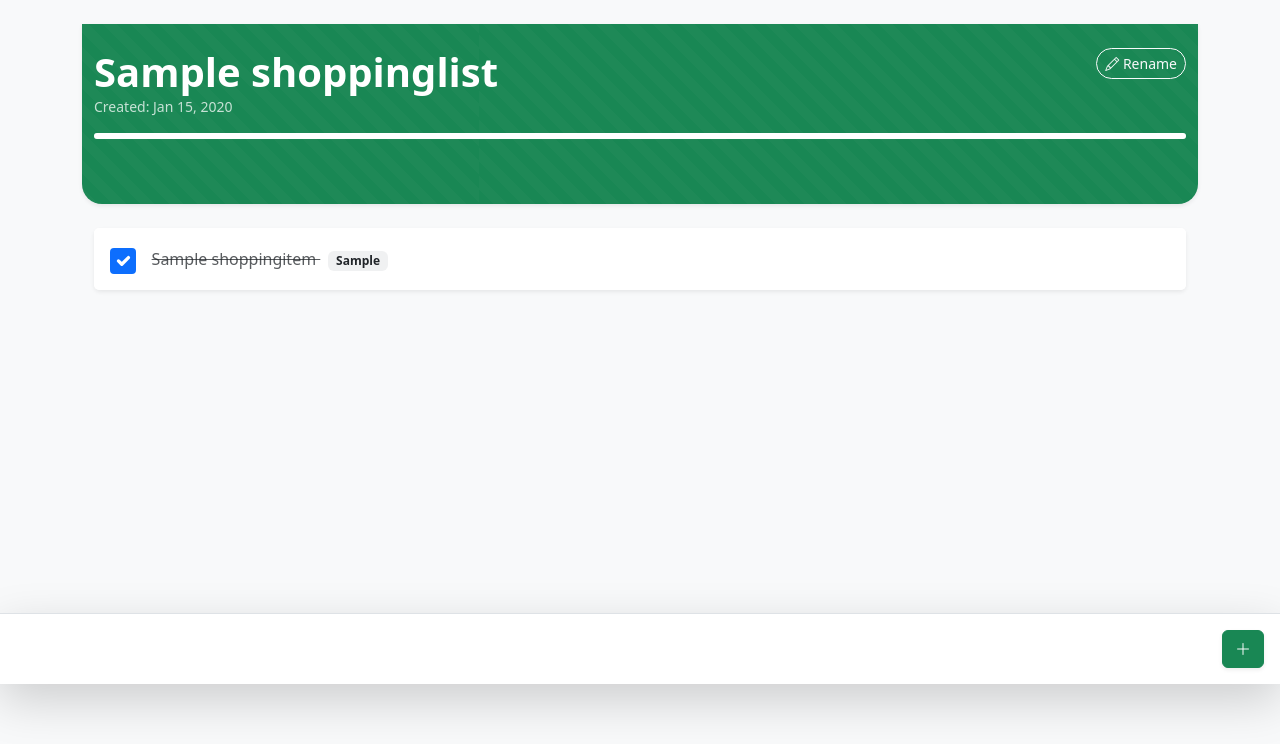
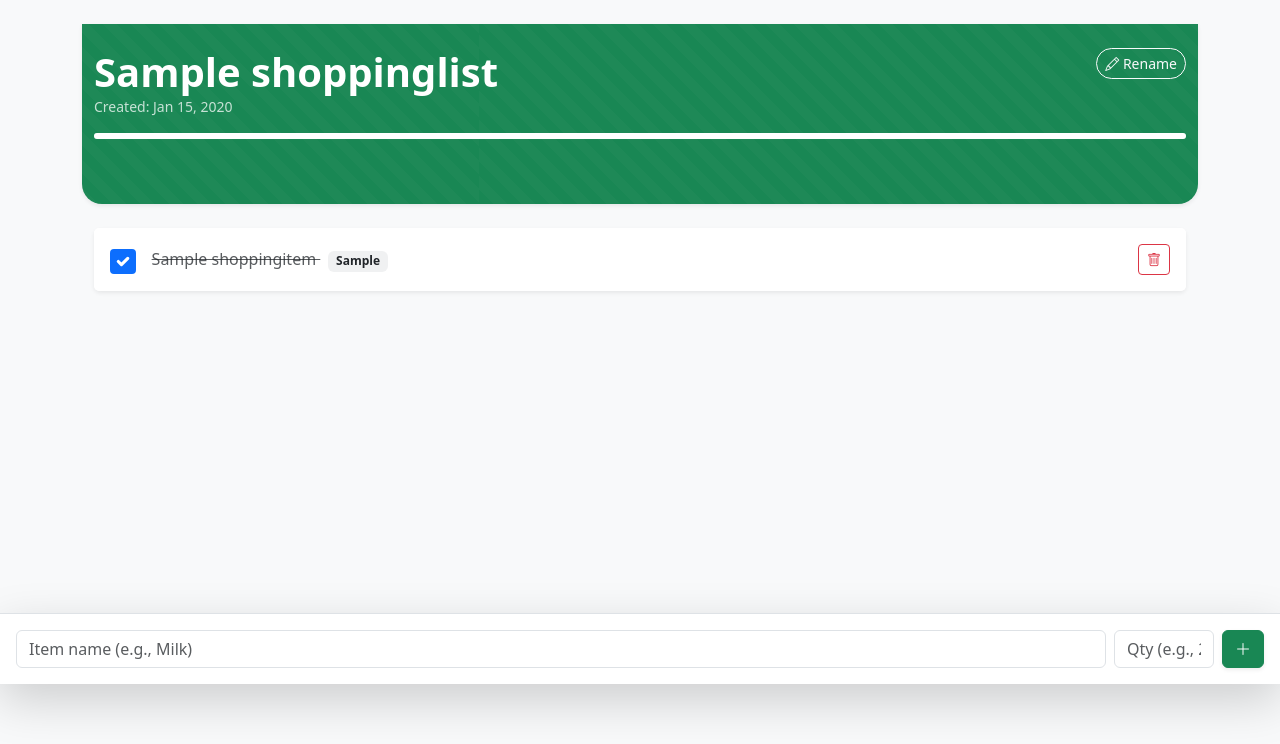
Before and after one commit to WorldStat/kitchen-tool, a Django app: page /shopping/list/1/ in a window 1280 px wide. Shown: the part 56-800 px from the top of the page. Run offline with Django 4.2, Linux system fonts and the light colour scheme; a user stored in the database is signed in; tables that the repository leaves empty hold one stand-in row (values such as "Sample post").

Commit message:
Move shopping logic and add item delete UI
Remove the shopping-list generator from recipes (deleted generate_shopping_list view and route) to avoid duplicate/resident logic in the recipes app. Add server-side item deletion support (shopping.views.delete_item) and register its URL. Pass a ShoppingItemForm into shopping_list_detail context. Template and JS updates: add data-toggle-url for toggle fetch, use dataset.toggleUrl for toggles, add a delete button with data-delete-url, implement POST-based AJAX deletion that removes the item from the DOM and updates progress, and improve progress bar calculation. Ensure deletion requires login and ownership of the shopping list.

```diff
--- a/recipe_project/recipes/urls.py
+++ b/recipe_project/recipes/urls.py
@@ -6,8 +6,7 @@ urlpatterns = [
     path('create/', views.create_recipe, name='create_recipe'),
     # New Detail View
     path('<int:pk>/', views.recipe_detail, name='recipe_detail'),
-    # Shopping Logic
-    path('generate-shopping/', views.generate_shopping_list, name='generate_shopping_list'),
+
     # Editing Recipe Ingredients
     path('<int:pk>/edit/', views.recipe_edit, name='recipe_edit'),
 
--- a/recipe_project/shopping/urls.py
+++ b/recipe_project/shopping/urls.py
@@ -10,4 +10,5 @@ urlpatterns = [
     path('list/<int:pk>/delete/', views.shopping_list_delete, name='shopping_list_delete'),
     path('generate/', views.generate_shopping_list, name='generate_shopping_list'),
     path('item/<int:item_id>/toggle/', views.toggle_item, name='toggle_item'),
+    path('item/<int:item_id>/delete/', views.delete_item, name='delete_item'),
 ]
--- a/recipe_project/shopping/views.py
+++ b/recipe_project/shopping/views.py
@@ -16,9 +16,13 @@ def shopping_list_detail(request, pk):
     # or just list them all.
     items = shopping_list.items.all().order_by('checked', 'name')
 
+    # Form for adding new items
+    item_form = ShoppingItemForm()
+
     return render(request, 'shopping/detail.html', {
         'shopping_list': shopping_list,
-        'items': items
+        'items': items,
+        'item_form': item_form,
     })
 
 # 2. The Invisible "Click" Handler
@@ -134,3 +138,17 @@ def add_item(request, pk):
         messages.error(request, "Could not add item. Check fields.")
 
     return redirect('shopping_list_detail', pk=pk)
+
+
+# --- NEW: DELETE ITEM MANUALLY ---
+@login_required
+@require_POST
+def delete_item(request, item_id):
+    # Get the item, ensuring it belongs to a list owned by the current user
+    item = get_object_or_404(ShoppingItem, pk=item_id, shopping_list__user=request.user)
+
+    # Delete the item
+    item.delete()
+
+    # Return success to JavaScript
+    return JsonResponse({'status': 'success'})
--- a/recipe_project/templates/shopping/detail.html
+++ b/recipe_project/templates/shopping/detail.html
@@ -31,6 +31,7 @@
                        type="checkbox"
                        value=""
                        data-id="{{ item.id }}"
+                       data-toggle-url="{% url 'toggle_item' item.id %}"
                        {% if item.checked %}checked{% endif %}
                        style="width: 1.6em; height: 1.6em;">
 
@@ -40,6 +41,9 @@
                         <span class="badge bg-secondary bg-opacity-10 text-dark ms-2">{{ item.quantity }}</span>
                     {% endif %}
                 </span>
+                <button class="btn btn-sm btn-outline-danger delete-item" data-id="{{ item.id }}" data-delete-url="{% url 'delete_item' item.id %}">
+                    <i class="bi bi-trash"></i>
+                </button>
             </label>
             {% empty %}
             <div class="text-center py-5 text-muted">
@@ -88,8 +92,11 @@
     const progressBar = document.getElementById('progress-bar');
 
     function updateProgress() {
-        const total = checkboxes.length;
-        if (total === 0) return;
+        const total = document.querySelectorAll('.form-check-input').length;
+        if (total === 0) {
+            progressBar.style.width = '0%';
+            return;
+        }
         const checked = document.querySelectorAll('.form-check-input:checked').length;
         const percent = (checked / total) * 100;
         progressBar.style.width = percent + '%';
@@ -109,13 +116,40 @@
             updateProgress();
 
             // AJAX Update
-            fetch(`/shopping/item/${this.dataset.id}/toggle/`, {
+            fetch(this.dataset.toggleUrl, {
                 method: 'POST',
                 headers: {
                     'X-CSRFToken': '{{ csrf_token }}',
                     'Content-Type': 'application/json'
                 }
             });
+        });
+    });
+
+    // 3. DELETE ITEM LOGIC
+    document.querySelectorAll('.delete-item').forEach(button => {
+        button.addEventListener('click', function(e) {
+            e.preventDefault();
+            const itemId = this.dataset.id;
+            const deleteUrl = this.dataset.deleteUrl;
+
+            if (confirm('Are you sure you want to delete this item?')) {
+                fetch(deleteUrl, {
+                    method: 'POST',
+                    headers: {
+                        'X-CSRFToken': '{{ csrf_token }}',
+                        'Content-Type': 'application/json'
+                    }
+                })
+                .then(response => response.json())
+                .then(data => {
+                    if (data.status === 'success') {
+                        // Remove the item from the DOM
+                        this.closest('.list-group-item').remove();
+                        updateProgress();
+                    }
+                });
+            }
         });
     });
 </script>
```
Also changed, not shown: recipe_project/recipes/views.py (+0 -35 lines).
